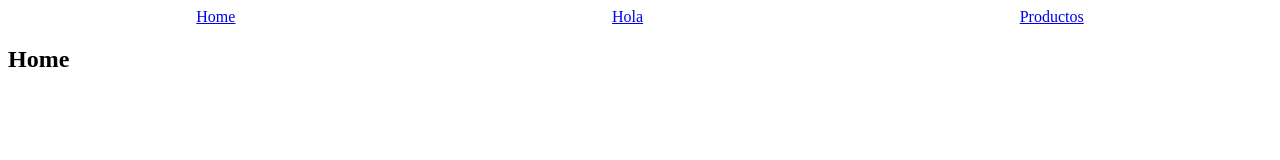
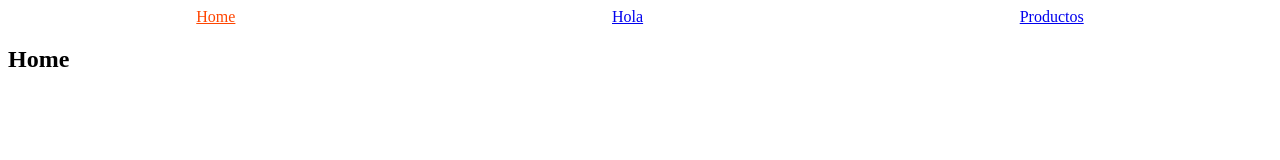
Before and after one commit to GerardoGallegos/curso-react-router, a React app: page / in a window 1280 px wide. Shown: the top 160 px of the page. Built offline with nearby package versions, Linux system fonts and the light colour scheme; the HTML template or start-up script is replaced by a standard one.

Commit message:
Leccion 6

```diff
--- /dev/null
+++ b/src/App.css
@@ -0,0 +1,3 @@
+a.activa {
+  color: #FF008D;
+}
--- a/src/App.js
+++ b/src/App.js
@@ -1,4 +1,5 @@
-import { BrowserRouter, Route, Link } from 'react-router-dom'
+import { BrowserRouter, Route, NavLink } from 'react-router-dom'
+import './App.css'
 
 const Hola = () => (
   <h2>Hola</h2>
@@ -8,12 +9,9 @@ const Productos = () => (
   <h2>productos</h2>
 )
 
-const Home = (props) => {
-  console.log(props)
-  return (
-    <h2>Home {props.location.state && props.location.state.message}</h2>
-  )
-}
+const Home = () => (
+  <h2>Home</h2>
+)
 
 const navStyles = {
   color: '#FFF',
@@ -21,19 +19,38 @@ const navStyles = {
   justifyContent: 'space-around'
 }
 
+const navActive = {
+  color: 'orangered'
+}
+
 const Navegation = () => (
   <nav style={navStyles}>
-    <Link to={{
-      pathname: '/',
-      search: '?ordenar=nombre',
-      hash: '#hash',
-      state: {
-        message: 'Soy Ninja PRO',
-        cantidad: 555
-      }
-    }}>Home</Link>
-    <Link to='/hola'>Hola</Link>
-    <Link to='/productos'>Productos</Link>
+    <NavLink
+      to='/'
+      exact
+      activeStyle={navActive}
+    >
+      Home
+    </NavLink>
+
+    <NavLink
+      to='/hola'
+      activeClassName='activa'
+    >
+      Hola
+    </NavLink>
+
+    <NavLink
+      to='/productos'
+      activeStyle={navActive}
+      isActive={(match, location) => {
+        console.log(match)
+        if (!match) return false
+        return !match.isExact
+      }}
+    >
+      Productos
+    </NavLink>
   </nav>
 )
 
```
